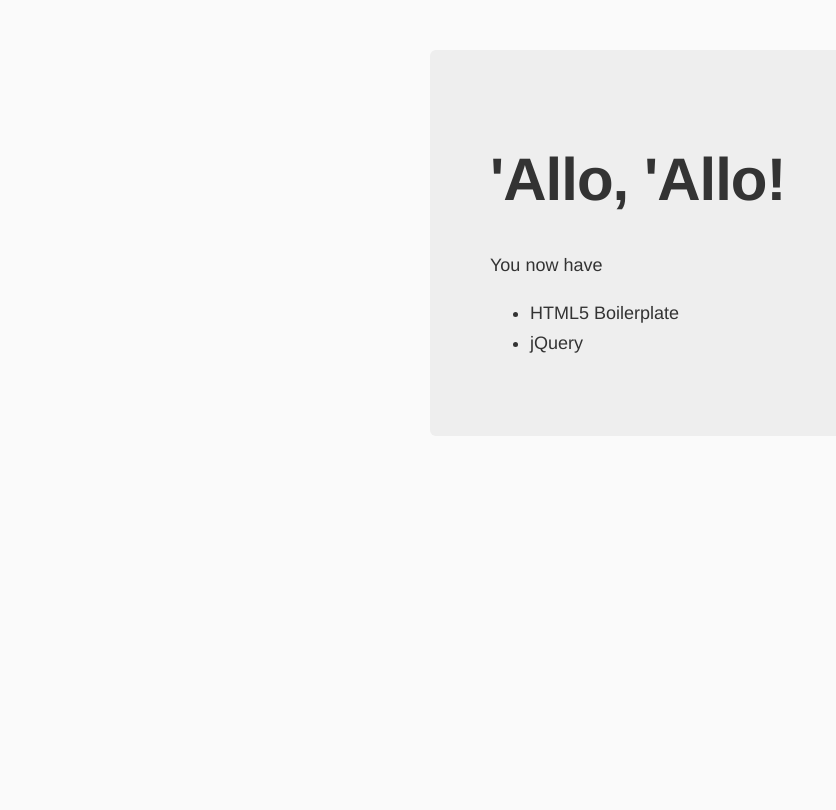
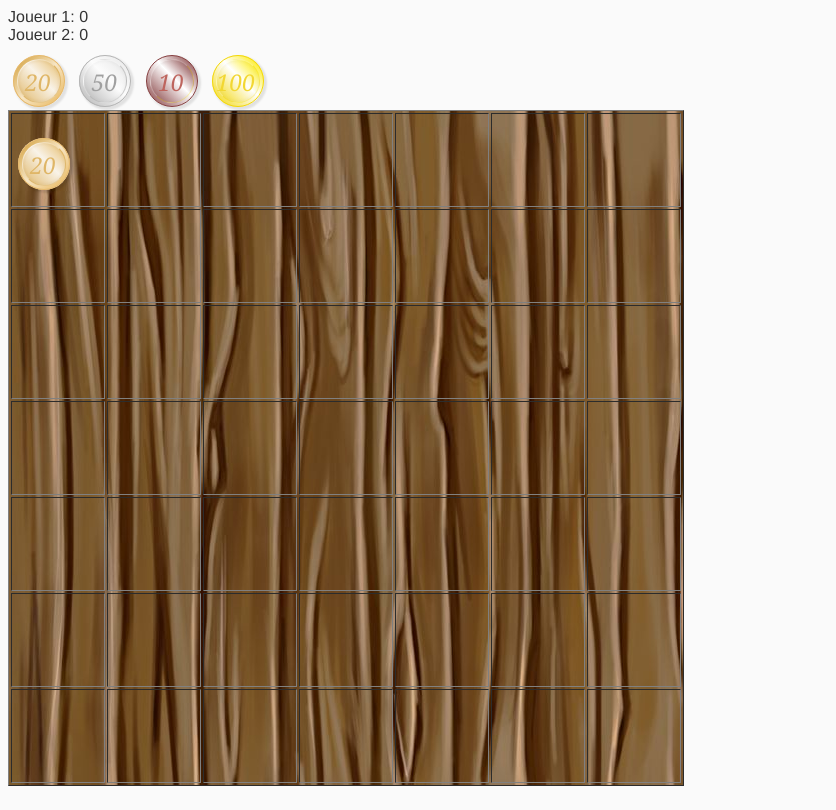
Before and after one commit to mlcdf/macbernik, a website: page app/index.html in a window 1280 px wide. Shown: the whole page, without its empty margins (0-836 px from the left). Drawn offline with nearby package versions, Linux system fonts and the light colour scheme; files that its build step writes are made by us from their sources; files whose address does not match are found by name.

Commit message:
grid and coins front

```diff
--- a/app/index.html
+++ b/app/index.html
@@ -16,6 +16,7 @@
 
     <!-- build:css styles/main.css -->
     <link rel="stylesheet" href="styles/main.css">
+    <link rel="stylesheet" href="styles/coin.css">
     <!-- endbuild -->
 
   </head>
@@ -24,15 +25,110 @@
       <p class="browserupgrade">You are using an <strong>outdated</strong> browser. Please <a href="http://browsehappy.com/">upgrade your browser</a> to improve your experience.</p>
     <![endif]-->
 
-    <div class="hero-unit">
-      <h1>'Allo, 'Allo!</h1>
-      <p>You now have</p>
-      <ul>
-        <li>HTML5 Boilerplate</li>
-        <li>jQuery</li>
-      </ul>
+    <!-- Le score des joueurs -->
+    <div class="score">
+        <div class="">
+            Joueur 1: <span class="js-score-1">0</span>
+        </div>
+
+        <div class="">
+            Joueur 2: <span class="js-score-2">0</span>
+        </div>
     </div>
 
+    <!-- La jauge de combo des joueurs -->
+    <div class="combo-chain">
+        <div class="gauge">
+            <div class="chain-value js-value-p1">
+
+            </div>
+        </div>
+
+        <div class="gauge">
+            <div class="chain-value js-value-p2">
+
+            </div>
+        </div>
+    </div>
+
+    <!-- Les pièces -->
+      <div class="coin bronze"><p>20</p></div>
+      <div class="coin silver"><p>50</p></div>
+      <div class="coin copper"><p>10</p></div>
+      <div class="coin gold"><p>100</p></div>
+
+    <!-- Le tableau de jeu -->
+    <table border="1">
+      <tr id ="1">
+        <td id="1_1"><div class="coin bronze"><p>20</p></div></td>
+        <td id="1_2"></td>
+        <td id="1_3"></td>
+        <td id="1_4"></td>
+        <td id="1_5"></td>
+        <td id="1_6"></td>
+        <td id="1_7"></td>
+      </tr>
+      <tr id ="2">
+        <td id="2_1"></td>
+        <td id="2_2"></td>
+        <td id="2_3"></td>
+        <td id="2_4"></td>
+        <td id="2_5"></td>
+        <td id="2_6"></td>
+        <td id="2_7"></td>
+      </tr>
+      <tr id ="3">
+        <td id="3_1"></td>
+        <td id="3_2"></td>
+        <td id="3_3"></td>
+        <td id="3_4"></td>
+        <td id="3_5"></td>
+        <td id="3_6"></td>
+        <td id="3_7"></td>
+      </tr>
+      <tr id ="4">
+        <td id="4_1"></td>
+        <td id="4_2"></td>
+        <td id="4_3"></td>
+        <td id="4_4"></td>
+        <td id="4_5"></td>
+        <td id="4_6"></td>
+        <td id="4_7"></td>
+      </tr>
+      <tr id ="5">
+        <td id="5_1"></td>
+        <td id="5_2"></td>
+        <td id="5_3"></td>
+        <td id="5_4"></td>
+        <td id="5_5"></td>
+        <td id="5_6"></td>
+        <td id="5_7"></td>
+      </tr>
+      <tr id ="6">
+        <td id="6_1"></td>
+        <td id="6_2"></td>
+        <td id="6_3"></td>
+        <td id="6_4"></td>
+        <td id="6_5"></td>
+        <td id="6_6"></td>
+        <td id="6_7"></td>
+      </tr>
+      <tr id ="7">
+        <td id="7_1"></td>
+        <td id="7_2"></td>
+        <td id="7_3"></td>
+        <td id="7_4"></td>
+        <td id="7_5"></td>
+        <td id="7_6"></td>
+        <td id="7_7"></td>
+      </tr>
+    <table>
+
+  <!-- le tableau des scores -->
+  <div>
+      <ul id="logger">
+      </ul>
+  </div>
     <!-- Google Analytics: change UA-XXXXX-X to be your site's ID. -->
     <script>
       (function(b,o,i,l,e,r){b.GoogleAnalyticsObject=l;b[l]||(b[l]=
--- /dev/null
+++ b/app/styles/coin.css
@@ -0,0 +1,178 @@
+p.copy{
+  width: 390px;
+  margin: 0 auto;
+  text-align: right;
+  font-size: .8em;
+  }
+
+.coin p{
+  font-family: georgia;
+  font-style: italic;
+  position: absolute;
+  font-size: 23px;
+  z-index: 700;
+  top: -12px;
+  left: 12px;
+  }
+
+.coin.gold p{
+  font-family: georgia;
+  font-style: italic;
+  position: absolute;
+  font-size: 23px;
+  z-index: 700;
+  top: -12px;
+  left: 4px;
+  }
+
+.coin.bronze p{  color: rgba(223,182,103,1);}
+.coin.silver p{  color: rgba(160,160,160,1);}
+.coin.gold p{  color: rgba(242,215,50,1);}
+.coin.copper p {color: rgba(190,101,94,1);}
+
+.coin{
+  cursor: pointer;
+  content: "";
+  width: 52px;
+  height: 52px;
+  display: inline-block;
+  position: relative;
+  margin: 5px;
+  top: 6px;
+  border-radius: 50px;
+  z-index: 500;
+  box-shadow:  2px 2px 2px 1px rgba(0, 0, 0, .1);
+  }
+
+.coin:after{
+  content: "";
+  width: 42px;
+  height: 42px;
+  display: block;
+  top: 4px;
+  left: 4px;
+  position: absolute;
+  border-radius: 50px;
+  z-index: 600;
+  }
+
+.coin:before{
+  content: "";
+  width: 50px;
+  height: 50px;
+  display: block;
+  position: absolute;
+  border-radius: 50px;
+  z-index: 500;
+  }
+
+.bronze{
+  background: linear-gradient(45deg,  rgba(223,182,103,1) 0%,rgba(249,243,232,1) 56%,rgba(231,192,116,1) 96%);
+  }
+
+.bronze:before{
+  background: linear-gradient(135deg,  #d19c35 0%,#f7e6c5 50%,#e8b558 100%);
+  border: 1px solid #e6b86a;
+  }
+
+.bronze:after{
+  background: linear-gradient(45deg,  rgba(223,182,103,1) 0%,rgba(249,243,232,1) 56%,rgba(231,192,116,1) 96%);
+  border-top: 1px solid rgba(255,255,255,0.3);
+  border-left: 1px solid rgba(255,255,255,0.3);
+  border-bottom: 1px solid rgba(209,156,53,0.3);
+  border-right: 1px solid rgba(209,156,53,0.5);
+  box-shadow: inset 0px 0px 2px 2px rgba(153, 106, 26, .05);
+  }
+
+.bronze:hover:after{
+  background: linear-gradient(45deg,  rgba(223,182,103,1) 0%,rgba(249,243,232,1) 41%,rgba(231,192,116,1) 96%);
+  border-top: 1px solid rgba(255,255,255,0.3);
+  border-left: 1px solid rgba(255,255,255,0.3);
+  border-bottom: 1px solid rgba(209,156,53,0.3);
+  border-right: 1px solid rgba(209,156,53,0.5);
+  box-shadow: inset 0px 0px 2px 2px rgba(153, 106, 26, .05);
+  }
+
+.silver{
+  background: linear-gradient(45deg,  rgba(160,160,160,1) 0%,rgba(232,232,232,1) 56%);
+  }
+
+.silver:before{
+  background: linear-gradient(45deg,  rgba(181,181,181,1) 0%,rgba(252,252,252,1) 56%,rgba(232,232,232,1) 96%);
+  border: 1px solid rgba(181,181,181,1);
+  }
+
+
+.silver:after{
+  background: linear-gradient(45deg,  rgba(181,181,181,1) 0%,rgba(252,252,252,1) 56%,rgba(232,232,232,1) 96%);
+  border-top: 1px solid rgba(255,255,255,0.3);
+  border-left: 1px solid rgba(255,255,255,0.3);
+  border-bottom: 1px solid rgba(160,160,160,0.3);
+  border-right: 1px solid rgba(160,160,160,0.5);
+  box-shadow: inset 0px 0px 2px 2px rgba(150, 150, 150, .05);
+  }
+
+.silver:hover:after{
+  background: linear-gradient(45deg,  rgba(181,181,181,1) 0%,rgba(252,252,252,1) 38%,rgba(232,232,232,1) 96%);
+  border-top: 1px solid rgba(255,255,255,0.3);
+  border-left: 1px solid rgba(255,255,255,0.3);
+  border-bottom: 1px solid rgba(160,160,160,0.3);
+  border-right: 1px solid rgba(160,160,160,0.5);
+  box-shadow: inset 0px 0px 2px 2px rgba(150, 150, 150, .05);
+  }
+
+.gold{
+background: linear-gradient(45deg,  rgba(242,215,12,1) 0%,rgba(255,255,255,1) 56%,rgba(252,235,0,1) 96%);
+}
+
+.gold:before{
+  background: linear-gradient(45deg,  rgba(242,215,12,1) 0%,rgba(255,255,255,1) 56%,rgba(252,235,0,1) 96%);
+  border: 1px solid rgba(242,215,12,1);
+  }
+
+
+.gold:after{
+  background: linear-gradient(45deg,  rgba(242,215,12,1) 0%,rgba(255,255,255,1) 56%,rgba(252,235,0,1) 96%);
+  border-top: 1px solid rgba(255,255,255,0.3);
+  border-left: 1px solid rgba(255,255,255,0.3);
+  border-bottom: 1px solid rgba(242,215,12,0.3);
+  border-right: 1px solid rgba(242,215,12,0.3);
+  box-shadow: inset 0px 0px 2px 2px rgba(150, 150, 150, .05);
+  }
+
+.gold:hover:after{
+  background: linear-gradient(45deg,  rgba(242,215,12,1) 3%,rgba(255,255,255,1) 39%,rgba(252,235,0,1) 100%);
+  border-top: 1px solid rgba(255,255,255,0.3);
+  border-left: 1px solid rgba(255,255,255,0.3);
+  border-bottom: 1px solid rgba(242,215,12,0.3);
+  border-right: 1px solid rgba(242,215,12,0.3);
+  box-shadow: inset 0px 0px 2px 2px rgba(150, 150, 150, .05);
+  }
+
+  .copper{
+  background: linear-gradient(45deg, rgba(133,62,63,1)) 0%,rgba(255,255,255,1) 56%,rgba(143,82,63,1) 96%);
+  }
+
+  .copper:before{
+    background: linear-gradient(45deg,  rgba(133,62,63,1) 0%,rgba(255,255,255,1) 56%,rgba(133,62,63,1) 96%);
+    border: 1px solid rgba(133,62,63,1);
+    }
+
+
+  .copper:after{
+    background: linear-gradient(45deg, rgba(133,62,63,1) 0%,rgba(255,255,255,1) 56%,rgba(133,62,63,1)96%);
+    border-top: 1px solid rgba(255,255,255,0.3);
+    border-left: 1px solid rgba(255,255,255,0.3);
+    border-bottom: 1px solid rgba(242,215,12,0.3);
+    border-right: 1px solid rgba(242,215,12,0.3);
+    box-shadow: inset 0px 0px 2px 2px rgba(150, 150, 150, .05);
+    }
+
+  .copper:hover:after{
+    background: linear-gradient(45deg, rgba(133,62,63,1) 3%,rgba(255,255,255,1) 39%,rgba(133,62,63,1) 100%);
+    border-top: 1px solid rgba(255,255,255,0.3);
+    border-left: 1px solid rgba(255,255,255,0.3);
+    border-bottom: 1px solid rgba(242,215,12,0.3);
+    border-right: 1px solid rgba(242,215,12,0.3);
+    box-shadow: inset 0px 0px 2px 2px rgba(150, 150, 150, .05);
+    }
--- a/app/styles/main.css
+++ b/app/styles/main.css
@@ -2,6 +2,17 @@
   background: #fafafa;
   font-family: "Helvetica Neue", Helvetica, Arial, sans-serif;
   color: #333;
+}
+table{
+  background-image: url("../../../floor.jpg");
+}
+table td{
+  width: 90px;
+  height: 90px;
+}
+table tr{
+  width: 90px;
+  height: 90px;
 }
 
 .hero-unit {
```
Also changed, not shown: app/resources/floor.jpg (added), app/resources/fond-small-2.jpg (added).
